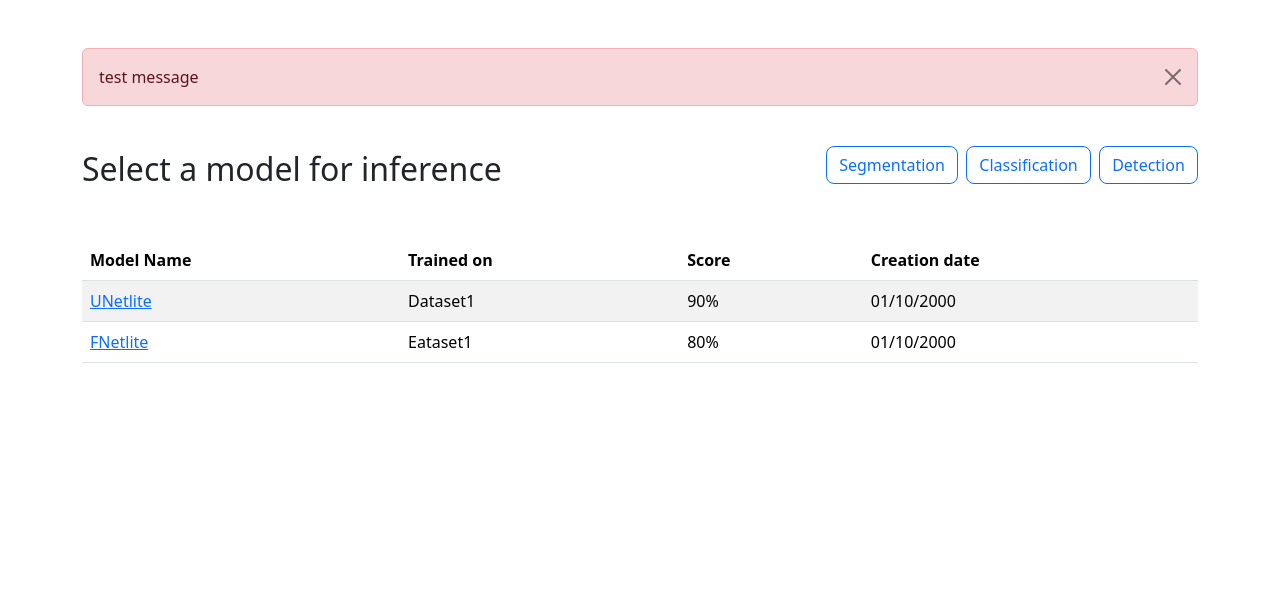
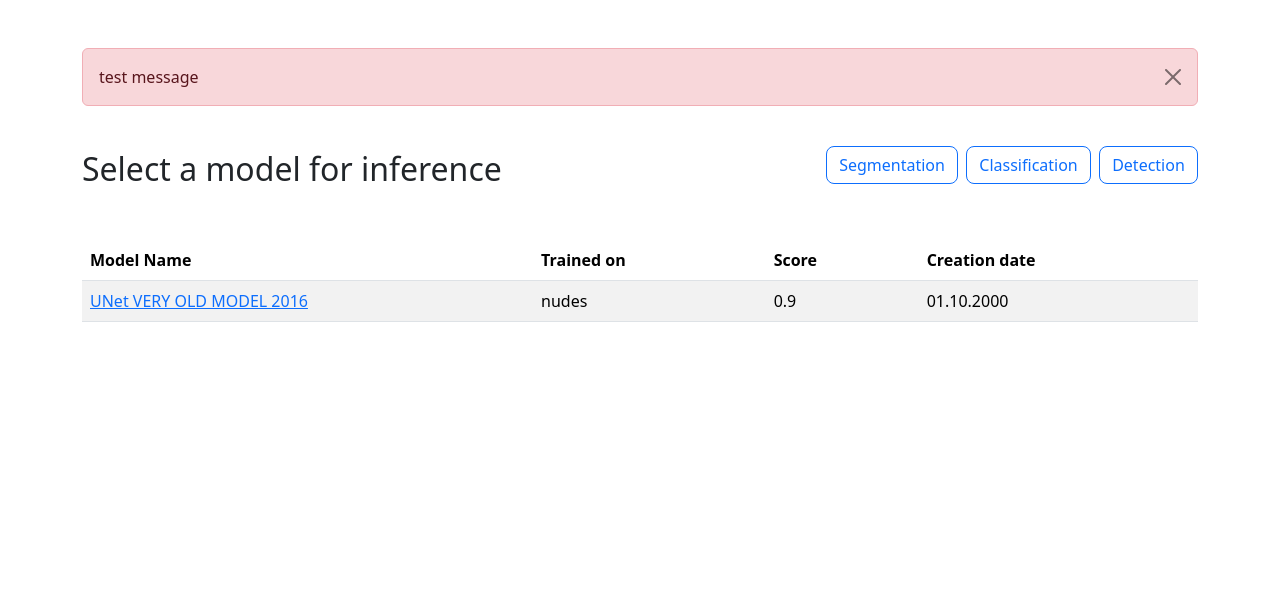
Before and after one commit to Xenobii/thothmalthia, a Flask app: page /models in a window 1280 px wide. Shown: the part 56-659 px from the top of the page. Run offline with Flask 3, Linux system fonts and the light colour scheme.

Commit message:
inference + model compatibility

```diff
--- a/app.py
+++ b/app.py
@@ -46,6 +46,59 @@ MODE_INFO = {
             }
         ]
     },
+}
+
+
+TRAINED_MODELS = {
+    "segmentation": {
+        "models": [
+            {
+                "name"      : "UNet VERY OLD MODEL 2016",
+                "id"        : "0",
+                "trained_on": "nudes",
+                "score"     : 0.9,
+                "date"      : "01.10.2000"
+            }
+        ]
+    },
+    "detection": {
+        "models": [
+            {
+                "name"      : "UNet VERY OLD MODEL 2016",
+                "id"        : "0",
+                "trained_on": "nudes",
+                "score"     : 0.9,
+                "date"      : "01/10/2000"
+            }
+        ]
+    },
+    "classification": {
+        "models": [
+            {
+                "name"      : "UNet VERY OLD MODEL 2016",
+                "id"        : "0",
+                "trained_on": "nudes",
+                "score"     : 0.9,
+                "date"      : "01"
+            }
+        ]
+    },
+}
+
+
+INFERED_DATASETS = {
+    "dataset1": [
+            {
+                "name"        : "image1",
+                "input_image" : "none",
+                "output_image": "none"
+            },
+            {
+                "name"        : "image2",
+                "input_image" : "none",
+                "output_image": "none"
+            }
+        ],
 }
 
 
@@ -103,58 +156,31 @@ def collections():
 @app.route('/models')
 def models():
     mode = request.args.get("category")
-    MODE_INFO = {
-        "segmentation": {
-            "models": [
-                ("UNetlite", "Dataset1", "90%", "01/10/2000"),
-                ("FNetlite", "Eataset1", "80%", "01/10/2000"),
-            ]
-        },
-        "detection": {
-            "models": [
-                ("UNetlite", "Dataset1", "20%", "01/10/2000"),
-            ]
-        },
-        "classification": {
-            "models": [
-                ("UNetlite", "Dataset1", "90%", "01/10/2000"),
-            ]
-        },
-    }
     if mode is None:
         mode = "segmentation"
 
-    data = MODE_INFO[mode]
+    data = TRAINED_MODELS[mode]
 
     return render_template(
         "models.html",
-        mode       = mode,
-        model_list = data["models"],
-        error      = "test message"
+        mode   = mode,
+        models = data["models"],
+        error  = "test message"
     )
 
 @app.route('/inference')
 def inference():
-    name = request.args.get("name")
-    attributes = {
-        "name"      : name,
-        "Trained on": "ZLU-Leaper",
-        "mIoU"      : 72.3
-    }
-    results = [
-        {
-            "name" : name,
-            "image": "undefined",
-            "mask" : "undefined"
-        }
-    ]
-    print(results)
+    id = request.args.get("id")
+    model = TRAINED_MODELS["classification"]["models"][int(id)]
+    results = INFERED_DATASETS["dataset1"]
+    print("HERE HERE ", results)
     return render_template(
         "inference.html",
-        attributes = attributes,
-        results    = results,
-        error      = "test",
-        success    = "Good"
+        model        = model,
+        results      = results,
+        metric_label = "mIoU Score",
+        error        = "test",
+        success      = "Good"
     )
 
 
--- a/templates/models.html
+++ b/templates/models.html
@@ -57,16 +57,16 @@
                     </tr>
                 </thead>
                 <tbody>
-                    {% for name, trained_on, score, creation_date in model_list %}
+                    {% for model in models %}
                     <tr>
                         <td>
-                            <a href="{{url_for('inference', name=name)}}">
-                            {{ name }}
+                            <a href="{{url_for('inference', id=model.id)}}">
+                            {{ model.name }}
                             </a>
                         </td>
-                        <td>{{ trained_on }}</td>
-                        <td>{{ score }}</td>
-                        <td>{{ creation_date }}</td>
+                        <td>{{ model.trained_on }}</td>
+                        <td>{{ model.score }}</td>
+                        <td>{{ model.date }}</td>
                     </tr>
                     {% endfor %}
                 </tbody>
```
Also changed, not shown: templates/infere_images.html (deleted, +0 -9 lines), templates/inference.html (+16 -12 lines).
